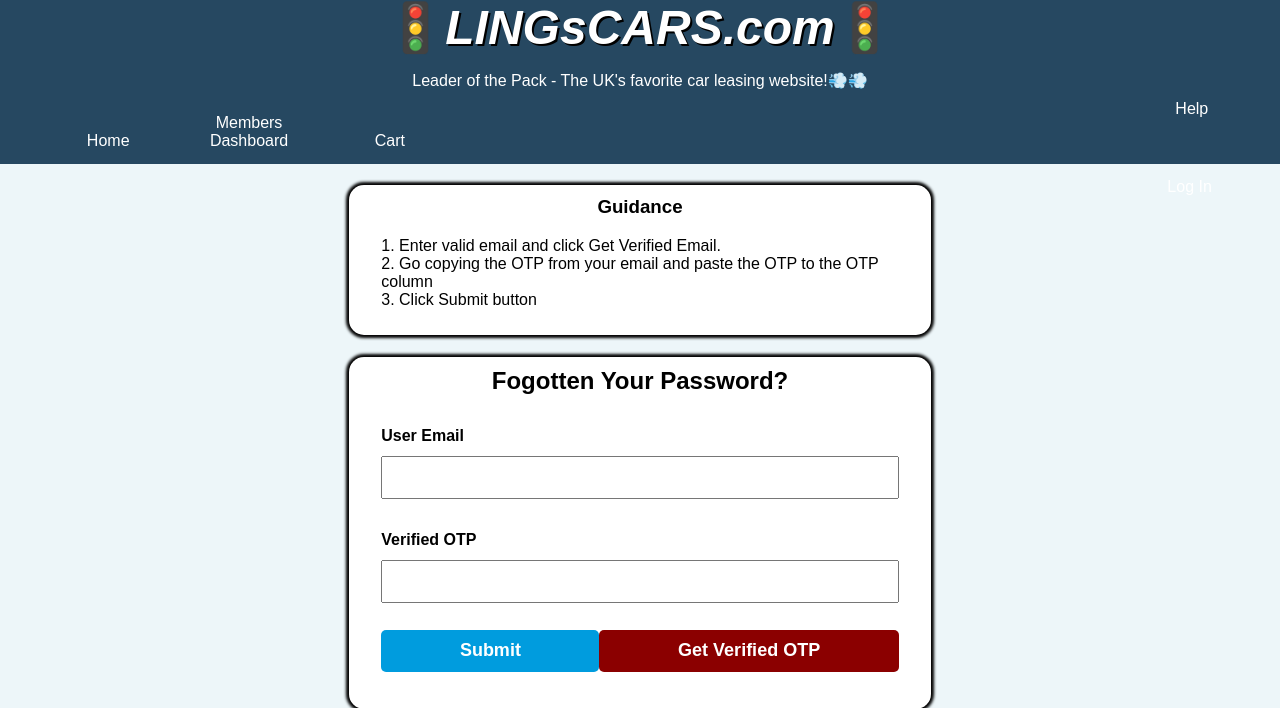
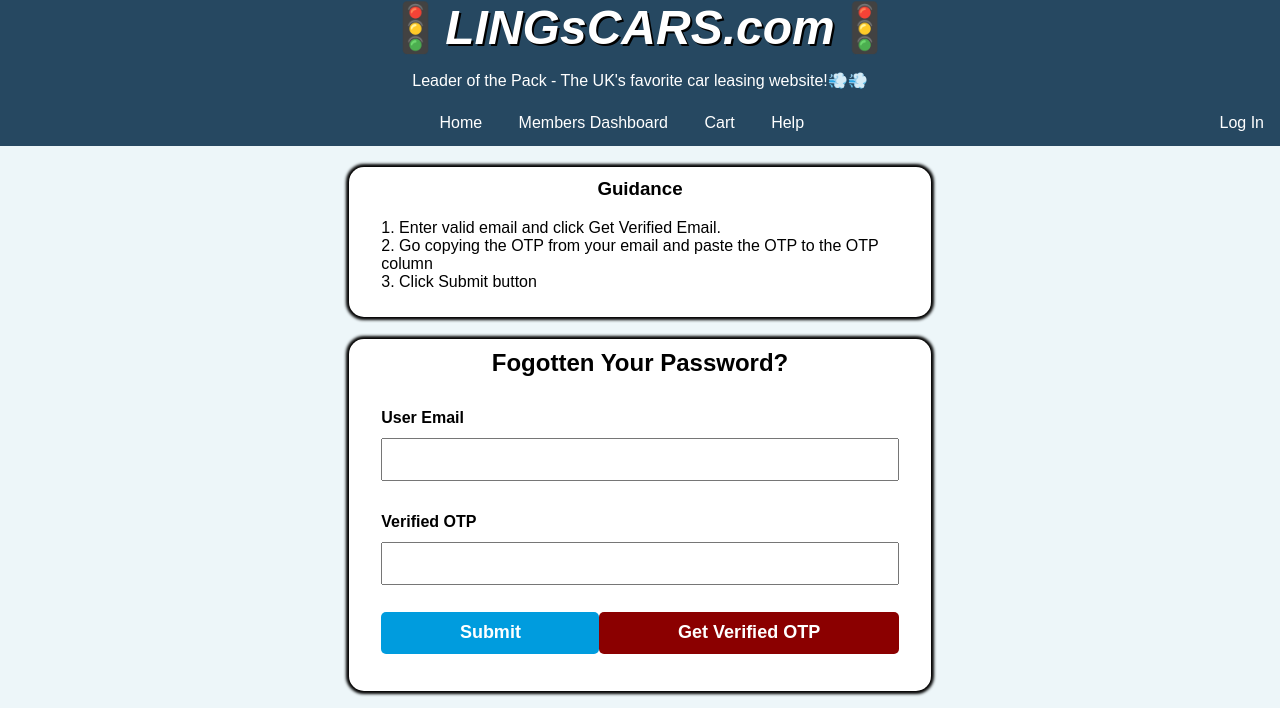
Before and after one commit to JohnnyLPH/UNI_CSSE_Year2_Sem1_WebBasedSystemDevelopment_Project_1, a PHP site: page /forgotPsd.php in a window 1280 px wide. Shown: the top 708 px of the page. Run offline with PHP 8.4, Linux system fonts and the light colour scheme; some libraries are stand-ins or nearby versions.

Commit message:
Standardised Navigation Bar

```diff
--- a/css/LINGsCARStemplate.css
+++ b/css/LINGsCARStemplate.css
@@ -75,7 +75,7 @@ nav.fixed_nav_bar {
     /* height: 46px; */
 
     /* border:1px solid #264861; */
-
+    display: flex;
 }
 
 nav.fixed_nav_bar ul {
@@ -91,13 +91,6 @@ nav.fixed_nav_bar ul {
 nav.fixed_nav_bar li {
     /* float: left; */
     display: inline-block;
-    width: 11%;
-}
-
-nav.fixed_nav_bar li:last-child {
-    float: right;
-    margin-right: 20px;
-    padding: 0px;
 }
 
 nav.fixed_nav_bar li a {
```
